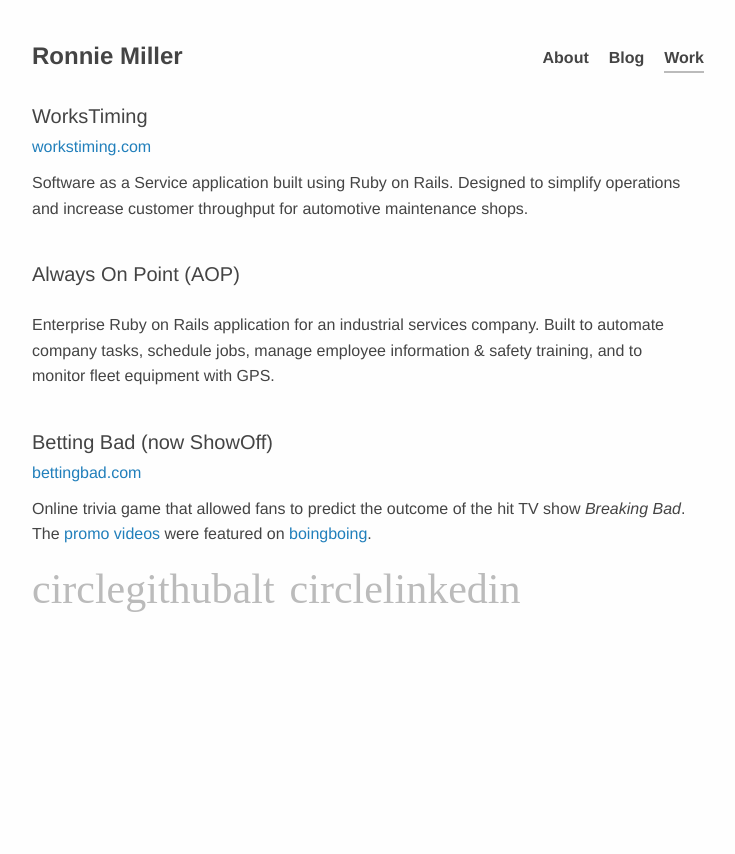
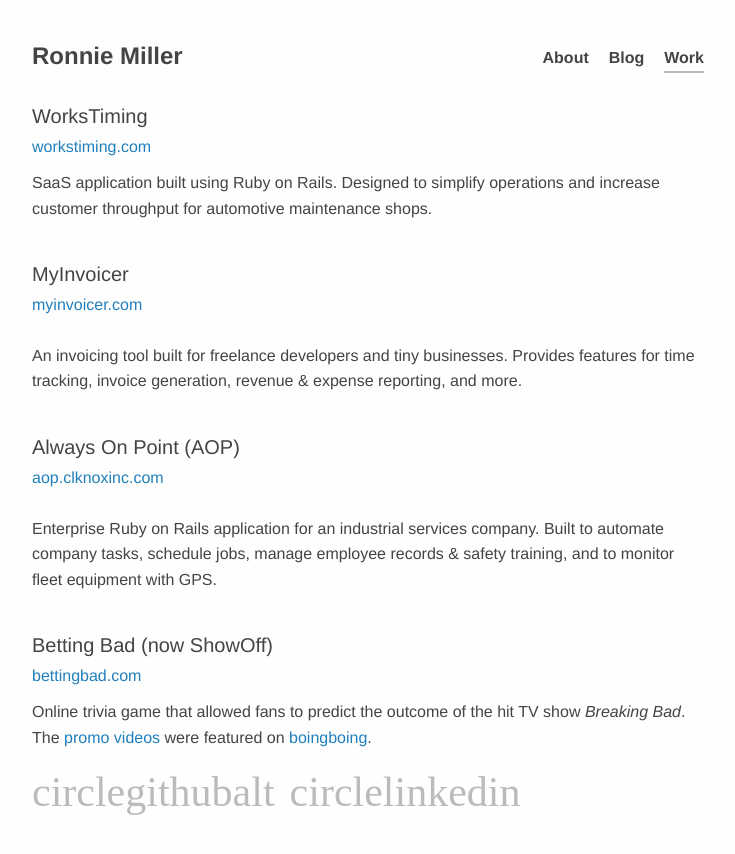
Before and after one commit to mlr/mlr.github.com, a Jekyll site: the page built from work.md, in a window 1280 px wide. Shown: the top 854 px of the page, without its empty margins (276-1011 px from the left). Built offline with Jekyll 4.4.1, drawn with Linux system fonts in a browser that asks for light colours; some web fonts are replaced.

Commit message:
Add MyInvoicer to work page, other minor changes

```diff
--- a/work.md
+++ b/work.md
@@ -4,13 +4,21 @@
 
 ### WorksTiming
 [workstiming.com](http://www.workstiming.com)
-Software as a Service application built using Ruby on Rails. Designed to
+SaaS application built using Ruby on Rails. Designed to
 simplify operations and increase customer throughput for automotive maintenance shops.
 
+### MyInvoicer
+[myinvoicer.com](http://www.myinvoicer.com)
+
+An invoicing tool built for freelance developers and tiny businesses. Provides
+features for time tracking, invoice generation, revenue &amp; expense reporting,
+and more.
+
 ### Always On Point (AOP)
+[aop.clknoxinc.com](http://aop.clknoxinc.com)
 
 Enterprise Ruby on Rails application for an industrial services company.
-Built to automate company tasks, schedule jobs, manage employee information
+Built to automate company tasks, schedule jobs, manage employee records
 &amp; safety training, and to monitor fleet equipment with GPS.
 
 ### Betting Bad (now ShowOff)
```
